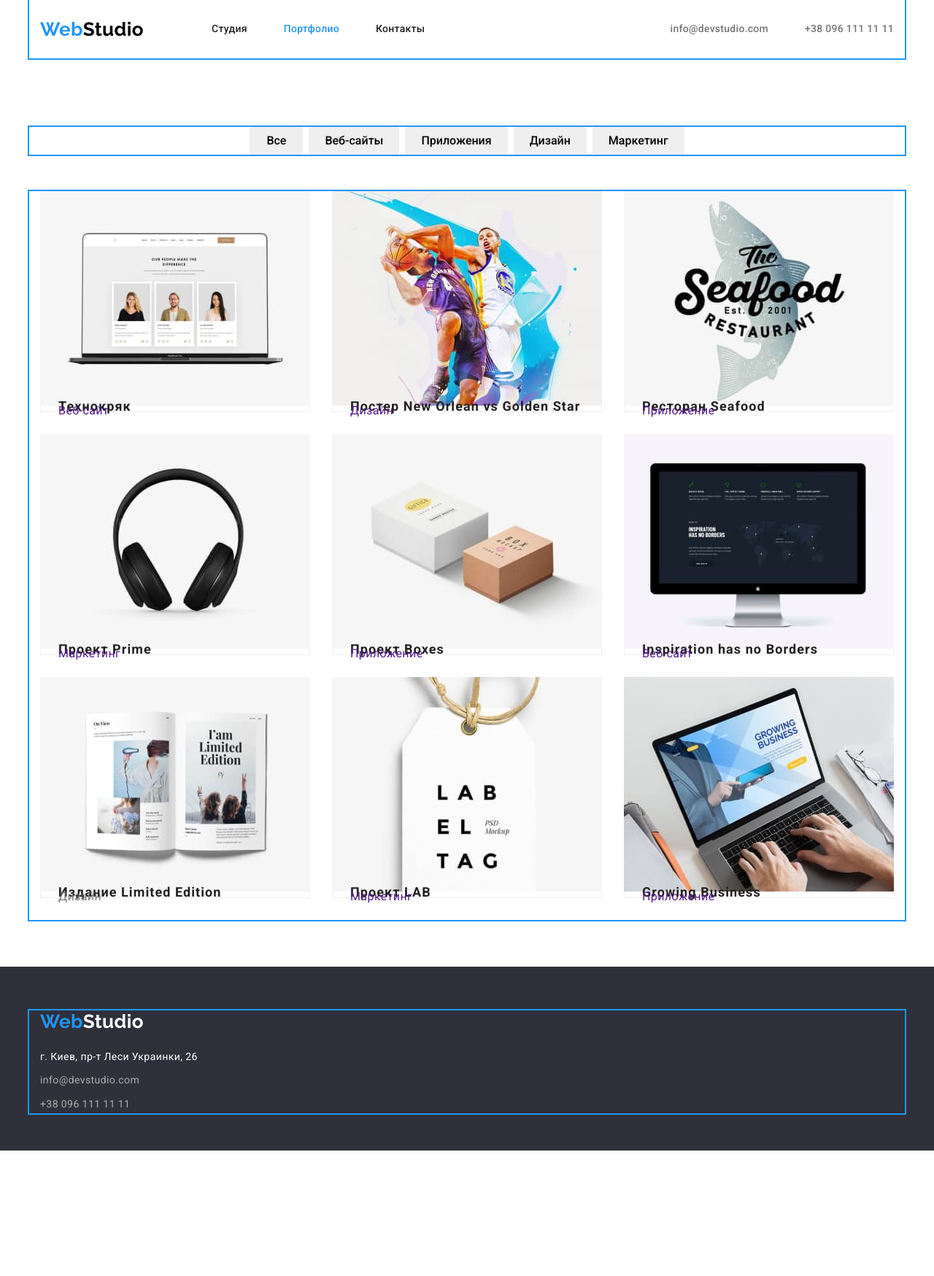
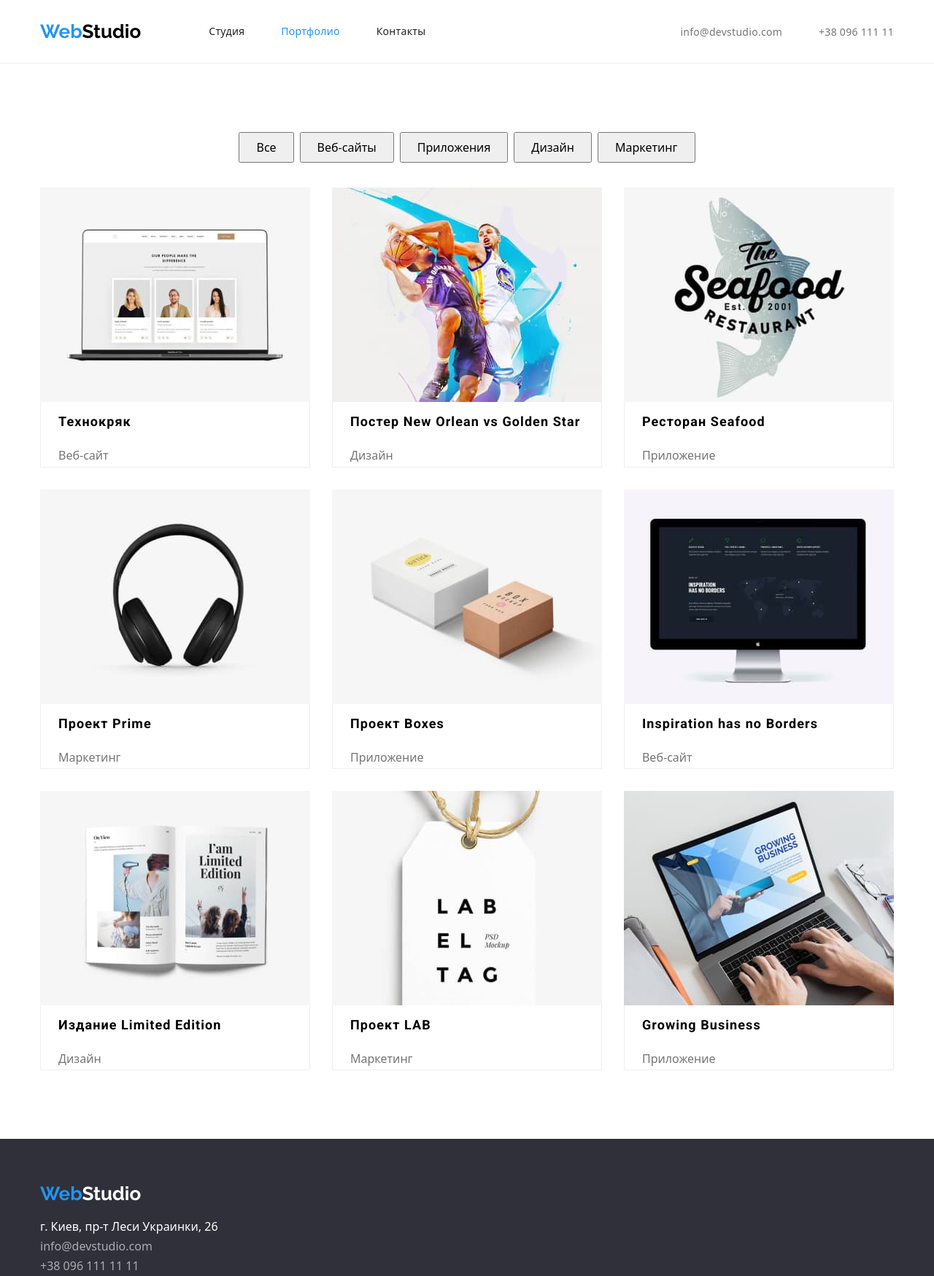
Before and after one commit to Fist1113/goit-markup-hw-03, a plain HTML site: page portfolio.html in a window 1280 px wide. Shown: the whole page at 73% size. Before the commit the page ends 1577 px from the top, so only its background shows below. Drawn offline with nearby package versions, Linux system fonts and the light colour scheme.

Commit message:
dz1gotov
перша здача дз 3

```diff
--- a/css/styles.css
+++ b/css/styles.css
@@ -8,31 +8,34 @@
   --accent-color: #2196f3;
   --primery-white-color: #ffffff;
   --title-text-color: #212121;
+  --base-text-color: #757575;
   --secondary-bgc: #2f303a;
   --secondsry-bg-color: #f5f4fa;
   --project-sec-gap: 30px;
 }
+}
+
+body {
+  font-family: roboto, sans-serif;
+  color: var(--base-text-color);
+  background-color: #fffff;
+  font-size: 14px;
+  line-height: 1.71;
+  letter-spacing: 0.03em;
+}
+
 .container {
   margin-left: auto;
   margin-right: auto;
   width: 1200px;
   padding-left: 15px;
   padding-right: 15px;
-  outline: 2px solid var(--accent-color);
-}
-.container.section.no-pading {
-  padding-top: 0;
-  padding-top: 0;
+
 }
 
-body {
-  font-family: roboto, sans-serif;
-  color: #757575;
-  background-color: #fffff;
-  font-size: 14px;
-  line-height: 1.71;
-  letter-spacing: 0.03em;
-  text-decoration: none;
+.no-padding {
+  padding-top: 0;
+  padding-bottom: 0;
 }
 
 ul {
@@ -40,11 +43,44 @@ ul {
   padding: 0;
   margin: 0;
 }
-/* header */
-.header-nav .container {
+
+h1,
+h2,
+h3,
+h4,
+h4,
+p,
+ul {
+  margin-top: 0px;
+  margin-bottom: 0px;
+}
+
+.section {
+  padding-top: 94px;
+  padding-bottom: 94px;
+}
+
+.hidden-title {
+  position: absolute !important;
+  clip: rect(1px 1px 1px 1px);
+  clip: rect(1px, 1px, 1px, 1px);
+  padding: 0 !important;
+  border: 0 !important;
+  height: 1px !important;
+  width: 1px !important;
+  overflow: hidden;
+}
+
+.header{
+  margin-left: auto;
+  margin-right: auto;
+  align-items: center;
+  border-bottom: 1px solid #ECECEC;
+}
+
+.min-nav {
   display: flex;
   align-items: center;
-  align-self: end;
 }
 
 /* логотип */
@@ -58,39 +94,25 @@ ul {
 }
 .logo-first {
   color: #000000;
+  margin-right: 93px;
 }
 .logo-white {
   color: var(--primery-white-color);
 }
-h1,
-h2,
-h3,
-h4,
-h5,
-h6,
-p,
-ul {
-  margin-top: 0;
-  margin-bottom: 0;
-}
 /*Стилизацыя навигации */
-.my-nav {
-  display: flex;
-  align-items: center;
-}
 .site-nav {
   display: flex;
-  align-items: center;
-  margin-left: 93px;
+  padding: 0px;
 }
-.site-nav .item + .item {
-  margin-left: 50px;
+
+.site-nav .nav-item:not(:last-child) {
+  margin-right: 50px;
 }
 
 .site-nav .link {
   display: block;
-  padding-top: 32px;
-  padding-bottom: 32px;
+  padding-top: 34px;
+  padding-bottom: 34px;
 
   font-weight: 500;
   font-size: 14px;
@@ -103,25 +125,29 @@ ul {
 .site-nav .link:focus {
   color: var(--accent-color);
 }
+
 .contacts-position {
-  display: flex;
-  margin-left: auto;
+    display: flex;
+    margin-left: auto
 }
-.contacts-position .item + .item {
-  margin-left: 50px;
+
+.contacts-position .contacts-positio-item {
+  display: block;
+  padding-top: 34px;
+  padding-bottom: 34px;
+}
+
+.contacts-position .contacts-positio-item:not(:last-child) {
+  margin-right: 50px;
 }
 
 /*Стилизацыя навигации контакти*/
 .contact-heder {
-  display: block;
-  padding-top: 32px;
-  padding-bottom: 32px;
-
   font-weight: 500;
   font-size: 14px;
   line-height: 1.14px;
   letter-spacing: 0.02em;
-  color: #757575;
+  color: var(--base-text-color);
   text-decoration: none;
 }
 .contacts-footer:hover,
@@ -135,161 +161,169 @@ ul {
 .hero {
   background-color: var(--secondary-bgc);
   text-align: center;
+  padding-top: 200px;
+  padding-bottom: 200px;
+  padding-left: auto;
+  padding-right: auto;
 }
 .hero .hero-titel {
+  margin-bottom: 30px;
   font-weight: 900;
   font-size: 44px;
   line-height: 1.36;
+  text-align: center;
   letter-spacing: 0.06em;
   text-transform: uppercase;
   color: #ffffff;
-  margin-top: 0;
-  margin-bottom: 40px;
-
-  text-align: center;
-  padding-top: 200px;
-  text-transform: uppercase;
 }
-
 /* кнопка */
 .button {
-  display: inline;
+  border-radius: 4px;
   text-align: center;
-  border: 1px solid transparent;
-  border-radius: 4px;
+  /* border: 1px solid transparent; */
 }
 .hero .button {
-  padding: 10px 30px;
-  min-width: 200px;
   font-size: 16px;
   line-height: 1.86;
   letter-spacing: 0.06em;
   background-color: var(--accent-color);
   color: var(--primery-white-color);
+  min-width: 200px;
+  padding: 10px 32px;
   cursor: pointer;
-  margin-top: 0;
-  margin-bottom: 304px;
 }
 
 .button-portfolio {
-  padding: 6px 22px;
-  border: none;
-  min-width: 73px;
   cursor: pointer;
   font-weight: 500;
   font-size: 16px;
   line-height: 1.63;
+  padding: 6px 22px;
+  min-width: 73px;
 }
-.button-portfolio + .button-portfolio {
-  margin-right: var(--project-sec-gap);
-}
-
 .button-portfolio:hover,
 .button-portfolio:focus {
   background-color: var(--accent-color);
   color: var(--primery-white-color);
 }
 
-/* преймущиства */
-.section {
-  padding-top: 94px;
-  padding-bottom: 94px;
+.feature-list {
+  display: flex;
+  flex-wrap: wrap;
+
+}
+
+.feature-item{
+  width: 270px;
+
+}
+
+.feature-item:not(:last-child) {
+    margin-right: 30px;
 }
 
 .feature-list .title {
+
+  margin-bottom: 10px;
   color: var(--title-text-color);
   font-size: 14px;
   line-height: 1.14;
+
   text-transform: uppercase;
-
-  margin-top: 0;
-  margin-bottom: 10px;
-}
-.feature-list p {
-  margin-top: 0;
-  margin-bottom: 94px;
-}
-
-.feature-list {
-  display: flex;
-}
-.feature-list .advantages {
-  width: calc((100%-90px) / 4);
-  margin-right: var(--project-sec-gap);
 }
 
 .site-nav .link.current {
   color: var(--accent-color);
 }
 /* наша работа */
-.work-list {
+
+.work-list{
+  display: flex;
+  flex-wrap: wrap;
+  }
+
+
+
+.work-list> .work-item:not(:last-child){
+  flex-basis: calc(100% / 3 - var(--project-sec-gap));
+   margin-right: var(--project-sec-gap);
+
+
+}
+
+
+.team {
+  text-align: center;
+  background-color: #f5f4fa;
+}
+
+.team-list{
+  display: flex;
+  flex-wrap: wrap;
+}
+
+.team-list> .team-item:not(:last-child) {
+  flex-basis: calc(100% / 4 - var(--project-sec-gap));
+   margin-right: var(--project-sec-gap);
+}
+
+
+.ouer-team,
+.work-job {
+  margin-bottom: 50px;
   font-size: 36px;
   line-height: 1.17;
+  color: var(--title-text-color);
   text-align: center;
-  color: var(--title-text-color);
-  margin-bottom: 50px;
 }
 
-.specialization {
-  display: flex;
-}
-.pecialization-list {
-  margin-right: var(--project-sec-gap);
+.img {
+  display: block;
+  max-width: 100%;
+  height: auto;
+   }
+.team .name {
+  padding-top: 30px;
+  padding-bottom: 10px;
+
 }
 
-/* Наша команда */
-.our-team {
-  background-color: var(--secondsry-bg-color);
-}
 .name {
   font-weight: 500;
   font-size: 16px;
   line-height: 1.19;
   text-align: center;
-  padding-top: 30px;
-  padding-bottom: 10px;
 
   color: var(--title-text-color);
 }
-.team {
-  display: flex;
-}
-.team-list {
-  width: calc((100%-90px) / 4);
-  margin-right: var(--project-sec-gap);
-}
-
-.team-bg {
-  background-color: var(--primery-white-color);
-  box-shadow: 0px 1px 3px rgba(0, 0, 0, 0.12), 0px 1px 1px rgba(0, 0, 0, 0.14),
-    0px 2px 1px rgba(0, 0, 0, 0.2);
-  border-radius: 0px 0px 4px 4px;
-}
-
 .specialty {
   font-size: 16px;
   line-height: 1.19;
   text-align: center;
   padding-bottom: 30px;
 }
+
+.team-item {
+  background-color: var(--primery-white-color);
+  box-shadow: 0px 1px 3px rgb(0 0 0 / 12%), 0px 1px 1px rgb(0 0 0 / 14%), 0px 2px 1px rgb(0 0 0 / 20%);
+  border-radius: 0px 0px 4px 4px
+}
+
+/* подвал */
+
 .footer {
-  background-color: var(--secondary-bgc);
   background-color: var(--secondary-bgc);
   height: 252px;
   padding-top: 60px;
 }
 
-.adress-contacts {
-  padding-top: 20px;
-}
-
-.footer .logo {
+.footer-lis {
+  margin-top: 20px;
 }
 
 .footer .street {
   font-style: normal;
   color: var(--primery-white-color);
-  display: block;
   margin-bottom: 9px;
 }
 
@@ -297,67 +331,67 @@ ul {
   color: rgba(255, 255, 255, 0.6);
   text-decoration: none;
   font-style: normal;
-  display: block;
-  margin-bottom: 9px;
 }
+
+.adres{
+   padding-top: 20px;
+}
+
 /* портфолио */
-.name-gallery {
-  font-size: 18px;
-  line-height: 2px;
-  letter-spacing: 0.06em;
-  color: var(--title-text-color);
-  padding-bottom: 4px;
-}
-.gallery-text {
-  font-size: 16px;
-  line-height: 1.88px;
-  font-style: normal;
-}
-/* скритий заголовок */
-.filter-list {
+.filters-list {
   display: flex;
   justify-content: center;
-  margin-bottom: 50px;
+
+  margin-bottom: 34px;
 }
-.filter-bitton:not(:last-child) {
+.filters-list .filters-item:not(:last-child) {
   margin-right: 8px;
 }
-.hidden-title {
-  position: absolute !important;
-  clip: rect(1px 1px 1px 1px);
-  clip: rect(1px, 1px, 1px, 1px);
-  padding: 0 !important;
-  border: 0 !important;
-  height: 1px !important;
-  width: 1px !important;
-  overflow: hidden;
-}
-/* Портфолио */
-.portfolio-continer {
+
+.gallary-list {
   display: flex;
   flex-wrap: wrap;
   margin-left: calc(-1 * var(--project-sec-gap));
   margin-bottom: calc(-1 * var(--project-sec-gap));
+
 }
 
-.portfolio-continer .flex-elemet {
+.gallary-item {
   flex-basis: calc(100% / 3 - var(--project-sec-gap));
   margin-left: var(--project-sec-gap);
   margin-bottom: var(--project-sec-gap);
 }
 
-.card-container {
-  border-right: 1px solid #eeeeee;
-  border-bottom: 1px solid #eeeeee;
-  border-left: 1px solid #eeeeee;
-  padding-left: 24px;
-  padding-right: 24px;
-}
-.img {
+.gallary-list .img {
   display: block;
   max-width: 100%;
   height: auto;
 }
-.portfolio-link {
-  text-decoration: none;
+
+.gallary-list .name-gallery {
+   font-family: Roboto;
+  font-style: normal;
+  font-weight: bold;
+  font-size: 18px;
+  line-height: 3;
+    letter-spacing: 0.06em;
+    padding-bottom: 4px;
+
 }
+.gallery-text {
+  font-size: 16px;
+  line-height: 1.88;
+  color: var(--base-text-color);
+}
+
+.filters-list {
+  margin-bottom: ;
+}
+.card-contener{
+    border-right: 1px solid #eeeeee;
+    border-bottom: 1px solid #eeeeee;
+    border-left: 1px solid #eeeeee;
+    padding-left: 24px;
+    padding-right: 24px;
+
+}
--- a/portfolio.html
+++ b/portfolio.html
@@ -1,136 +1,115 @@
 <!DOCTYPE html>
 <html lang="ru">
+
 <head>
     <meta charset="UTF-8">
     <meta http-equiv="X-UA-Compatible" content="IE=edge">
     <meta name="viewport" content="width=device-width, initial-scale=1.0">
-    <title>portfolio</title>
+    <title>Document</title>
     <link rel="preconnect" href="https://fonts.gstatic.com">
     <link
         href="https://fonts.googleapis.com/css2?family=Raleway:wght@700&family=Roboto:wght@400;500;700;900&display=swap"
         rel="stylesheet">
-    <link rel="stylesheet" href="https://cdnjs.cloudflare.com/ajax/libs/modern-normalize/0.6.0/modern-normalize.min.css">
+    <link rel="stylesheet" href="https://cdnjs.cloudflare.com/ajax/libs/modern-normalize/1.0.0/modern-normalize.min.css">
     <link rel="stylesheet" href="css/styles.css">
 </head>
+
 <body>
     <!--шапка -->
-
-        <header class="header-nav">
+    <header class="header">
         <div class="container">
-            <nav class="my-nav">
+            <nav class="min-nav">
                 <a href="/" class="logo">Web<span class="logo-first">Studio</span></a>
                 <ul class="site-nav">
-                    <li class="item"><a href="./index.html" class="link">Студия</a></li>
-                    <li class="item"><a href="./portfolio.html" class="link current">Портфолио</a></li>
-                    <li class="item"><a href="" class="link">Контакты</a></li>
+                    <li class="nav-item"><a href="./index.html" class="link">Студия</a></li>
+                    <li class="nav-item"><a href="./portfolio.html" class="link current">Портфолио</a></li>
+                    <li class="nav-item"><a href="" class="link">Контакты</a></li>
                 </ul>
+                <ul class="contacts-position">
+                    <li class="contacts-positio-item"><a href="mailto:info@devstudio.com"
+                            class="contact-heder">info@devstudio.com</a></li>
+                    <li class="contacts-positio-item"><a href="tel:+380961111111" class="contact-heder">+38 096 111 11</a></li>
+                </ul>
+
             </nav>
-            <ul class="contacts-position">
-                <li class="item"><a href="mailto:info@devstudio.com" class="contact-heder">info@devstudio.com</a></li>
-                <li class="item"><a href="tel:+380961111111" class="contact-heder">+38 096 111 11 11</a></li>
-            </ul>
         </div>
     </header>
-
         <!-- Галерея -->
     <main>
-    <div class=""></div>
     <h1 class="hidden-title">Портфолио</h1>
         <!--фильтра-->
         <section class="section">
-        <div class="container">
-            <ul class="filter-list">
-                <li class="filter-bitton"><button type="button" class="button-portfolio button">Все</button></li>
-                <li class="filter-bitton"><button type="button" class="button-portfolio button" >Веб-сайты</button></li>
-                <li class="filter-bitton"><button type="button" class="button-portfolio button">Приложения</button></li>
-                <li class="filter-bitton"><button type="button" class="button-portfolio button">Дизайн</button></li>
-                <li class="filter-bitton"><button type="button" class="button-portfolio button">Маркетинг</button></li>
+        <div class="container ">
+            <ul class="filters-list">
+                <li class="filters-item"><button type="button" class="button-portfolio">Все</button></li>
+                <li class="filters-item"><button type="button" class="button-portfolio" >Веб-сайты</button></li>
+                <li class="filters-item"><button type="button" class="button-portfolio">Приложения</button></li>
+                <li class="filters-item"><button type="button" class="button-portfolio">Дизайн</button></li>
+                <li class="filters-item"><button type="button" class="button-portfolio">Маркетинг</button></li>
             </ul>
-        </div>
-        <div class="container">
-            <ul class="portfolio-continer">
-                <li class="flex-elemet">
-                    <a href="" class="portfolio-link" >
-                    <img src="./images/glery/1.jpg" class="img" alt="веб сайт" width="370">
-                    <div class="card-container">
+            <ul class="gallary-list" >
+                <li class="gallary-item">
+                    <img src="./images/glery/1.jpg" class="img" alt="монитор" width="370">
+                    <div class="card-contener">
                         <h2 class="name-gallery">Технокряк</h2>
                         <p class="gallery-text">Веб-сайт</p>
-                    </div></a>
+                    </div>
                 </li>
-                <li class="flex-elemet">
-                <a href="" class="portfolio-link">
-                    <img src="./images/glery/2.jpg" class="img" alt="сайт баскетбол" width="370">
-                    <div class="card-container">
+                <li class="gallary-item">
+                    <img src="./images/glery/2.jpg" class="img" alt="монитор" width="370">
+                    <div class="card-contener">
                         <h2 class="name-gallery">Постер New Orlean vs Golden Star</h2>
                         <p class="gallery-text">Дизайн</p>
                     </div>
-                    </a>
                 </li>
-                <li class="flex-elemet">
-                <a  href="" class="portfolio-link">
-                    <img src="./images/glery/3.jpg" class="img" alt="лого рыюный ресторан" width="370">
-                    <div class="card-container">
+                <li class="gallary-item">
+                    <img src="./images/glery/3.jpg" class="img" alt="наушники" width="370">
+                    <div class="card-contener">
                         <h2 class="name-gallery">Ресторан Seafood</h2>
                         <p class="gallery-text">Приложение</p>
                     </div>
-                </a>
                 </li>
-                <li class="flex-elemet">
-                <a href="" class="portfolio-link">
+                <li class="gallary-item" >
                     <img src="./images/glery/4.jpg" class="img" alt="наушники" width="370">
-                    <div class="card-container">
+                    <div class="card-contener" >
                         <h2 class="name-gallery">Проект Prime</h2>
                         <p class="gallery-text">Маркетинг</p>
                     </div>
-                </a>
                 </li>
-                <li class="flex-elemet">
-                <a href="" class="portfolio-link">
+                <li class="gallary-item" >
                     <img src="./images/glery/5.jpg" class="img" alt="коробки" width="370">
-                    <div class="card-container">
+                    <div class="card-contener" >
                         <h2 class="name-gallery">Проект Boxes</h2>
                         <p class="gallery-text">Приложение</p>
                     </div>
-                </a>
                 </li>
-                <li class="flex-elemet">
-                <a href="" class="portfolio-link">
+                <li class="gallary-item" >
                     <img src="./images/glery/6.jpg" class="img" alt="монитор" width="370">
-                    <div class="card-container">
+                    <div class="card-contener" >
                         <h2 class="name-gallery">Inspiration has no Borders</h2>
                         <p class="gallery-text">Веб-сайт</p>
                     </div>
-                </a>
                 </li>
-                <li class="flex-elemet">
-                <a class="portfolio-link">
+                <li class="gallary-item" >
                     <img src="./images/glery/7.jpg" class="img" alt="книга" width="370">
-                    <div class="card-container">
+                    <div class="card-contener" >
                         <h2 class="name-gallery">Издание Limited Edition</h2>
                         <p class="gallery-text">Дизайн</p>
                     </div>
-                </a>
-
                 </li>
-                <li class="flex-elemet">
-                <a href="" class="portfolio-link">
+                <li class="gallary-item">
                     <img src="./images/glery/8.jpg" class="img" alt="бирка" width="370">
-                    <div class="card-container">
+                    <div class="card-contener" >
                         <h2 class="name-gallery">Проект LAB</h2>
                         <p class="gallery-text">Маркетинг</p>
                     </div>
-                </a>
-
                 </li>
-                <li class="flex-elemet">
-                <a href="" class="portfolio-link">
+                <li class="gallary-item" >
                     <img src="./images/glery/9.jpg" class="img" alt="ноутбук" width="370">
-                    <div class="card-container">
+                    <div class="card-contener" >
                         <h2 class="name-gallery">Growing Business</h2>
                         <p class="gallery-text">Приложение</p>
                     </div>
-                </a>
-
                 </li>
 
             </ul>
@@ -140,13 +119,14 @@
     </main>
     <!--подвал-->
     <footer class="footer">
-            <div class="container no-pading">
-                <a href="./" class="logo">Web<span class="logo-white">Studio</span></a>
-                <address class="adress-contacts">
-                    <ul>
+        <div class="container">
+            <a href="/" class="logo">Web<span class="logo-white">Studio</span></a>
+            <address class="adres">
+                <ul class="footer-list list">
                     <li class="street">г. Киев, пр-т Леси Украинки, 26</li>
-                        <li><a href="mailto:info@devstudio.com" class="contacts-footer">info@devstudio.com</a></li>
-                        <li><a href="tel:+380961111111" class="contacts-footer">+38 096 111 11 11</a></li>
+                    <li class="street"><a href="mailto:info@devstudio.com" class="contacts-footer">info@devstudio.com</a>
+                    </li>
+                    <li class="street"><a href="tel:+380961111111" class="contacts-footer">+38 096 111 11 11</a></li>
                 </ul>
             </address>
         </div>
```
Also changed, not shown: index.html (+52 -52 lines). Lines whose indentation alone changed are shown as unchanged.
